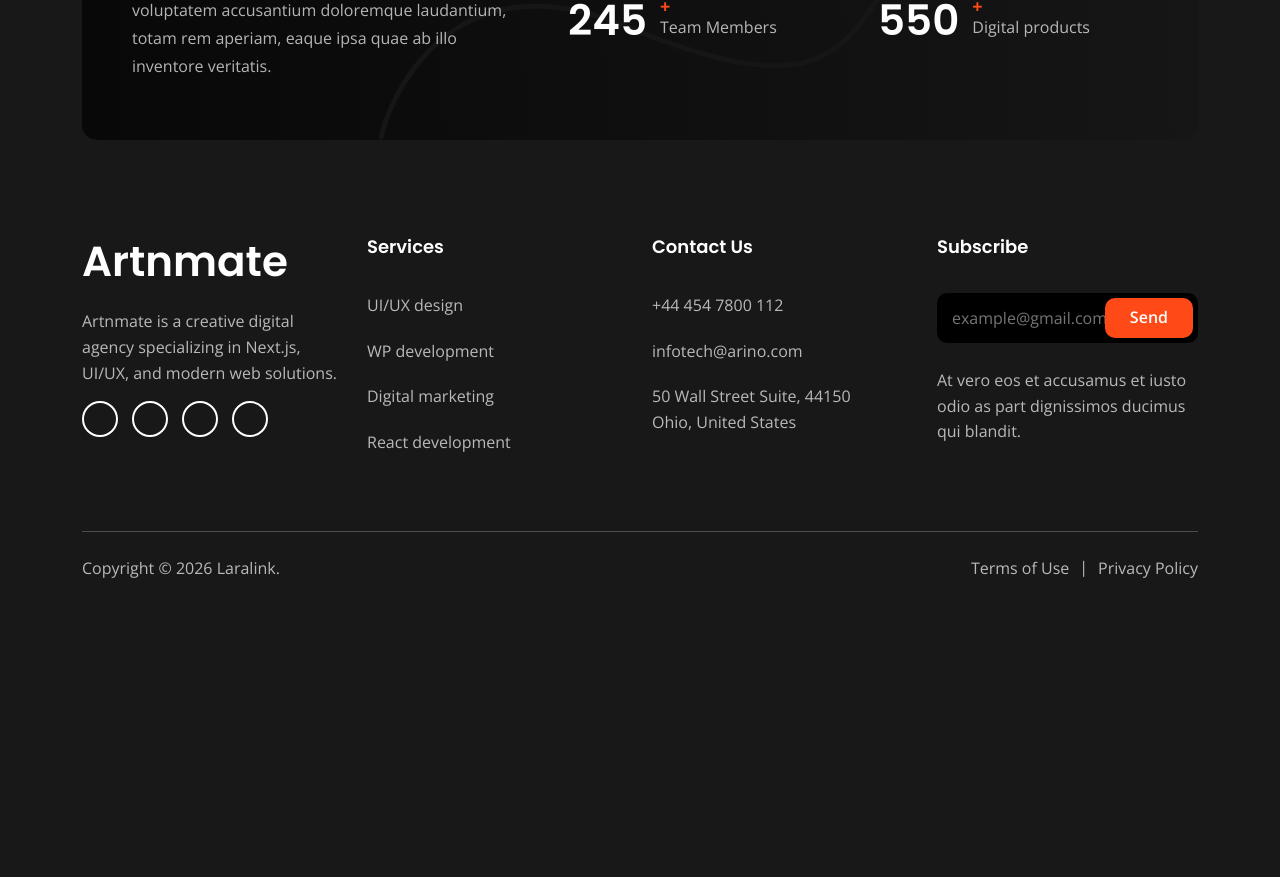
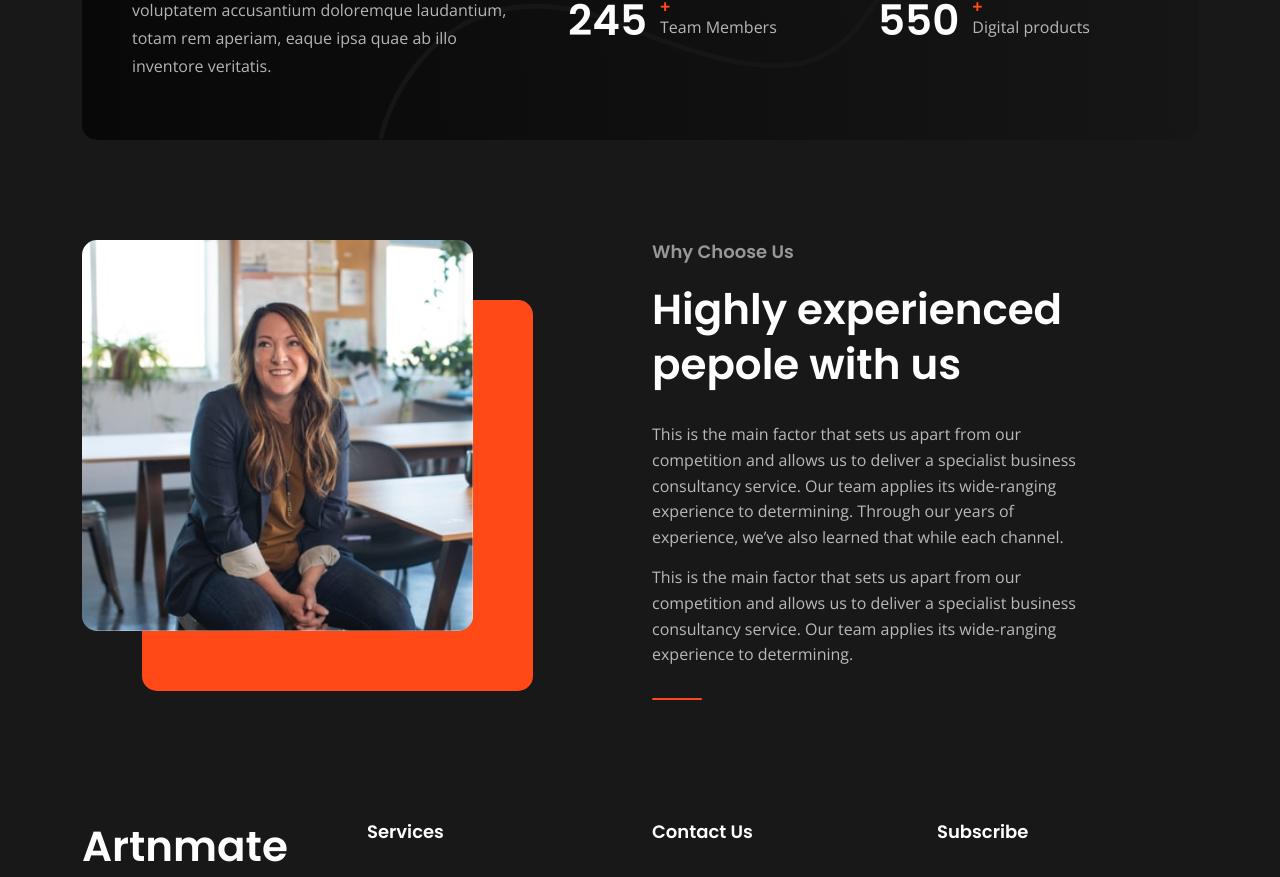
Before and after one commit to rhshuvo44/artnmate, a Next.js app: page /about in a window 1280 px wide. Shown: the part 1740-2617 px from the top of the page. Before the commit the page ends 2345 px from the top, so only its background shows below. Built offline with nearby package versions, Linux system fonts and the light colour scheme; some icons are missing.

Commit message:
Fact: About  page why choose us

```diff
--- a/src/app/about/page.tsx
+++ b/src/app/about/page.tsx
@@ -80,6 +80,52 @@ const About = () => {
         />
       </Div>
       {/* End Fun Fact Section */}
+      {/* Start Why Choose Section */}
+      <Spacing lg="100" md="80" />
+      <Div className="container">
+        <Div className="row">
+          <Div className="col-xl-5 col-lg-6">
+            <Div className="cs-image_layer cs-style1">
+              <Div className="cs-image_layer_in">
+                <Image
+                  src="/images/about_img_4.jpeg"
+                  alt="About"
+                  width={600}
+                  height={420}
+                  className="w-100 cs-radius_15"
+                />
+              </Div>
+            </Div>
+            <Spacing lg="0" md="40" />
+          </Div>
+          <Div className="col-xl-5 offset-xl-1 col-lg-6">
+            <SectionHeading
+              title="Highly experienced pepole with us"
+              subtitle="Why Choose Us"
+            >
+              <Spacing lg="30" md="20" />
+              <p className="cs-m0">
+                This is the main factor that sets us apart from our competition
+                and allows us to deliver a specialist business consultancy
+                service. Our team applies its wide-ranging experience to
+                determining. Through our years of experience, we’ve also learned
+                that while each channel.
+              </p>
+              <Spacing lg="15" md="15" />
+              <p className="cs-m0">
+                This is the main factor that sets us apart from our competition
+                and allows us to deliver a specialist business consultancy
+                service. Our team applies its wide-ranging experience to
+                determining.
+              </p>
+              <Spacing lg="30" md="30" />
+              <Div className="cs-separator cs-accent_bg"></Div>
+              <Spacing lg="25" md="0" />
+            </SectionHeading>
+          </Div>
+        </Div>
+      </Div>
+      {/* End Why Choose Section */}
     </>
   );
 };
```
